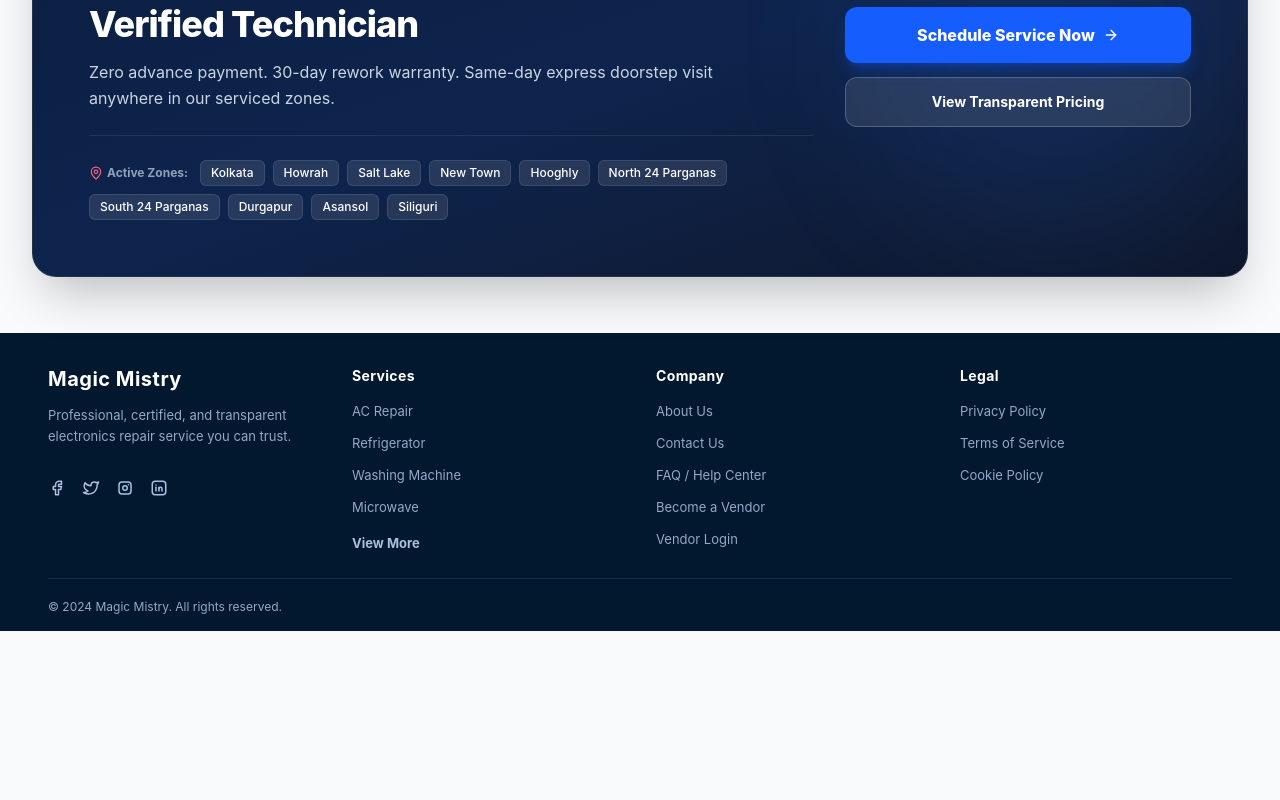
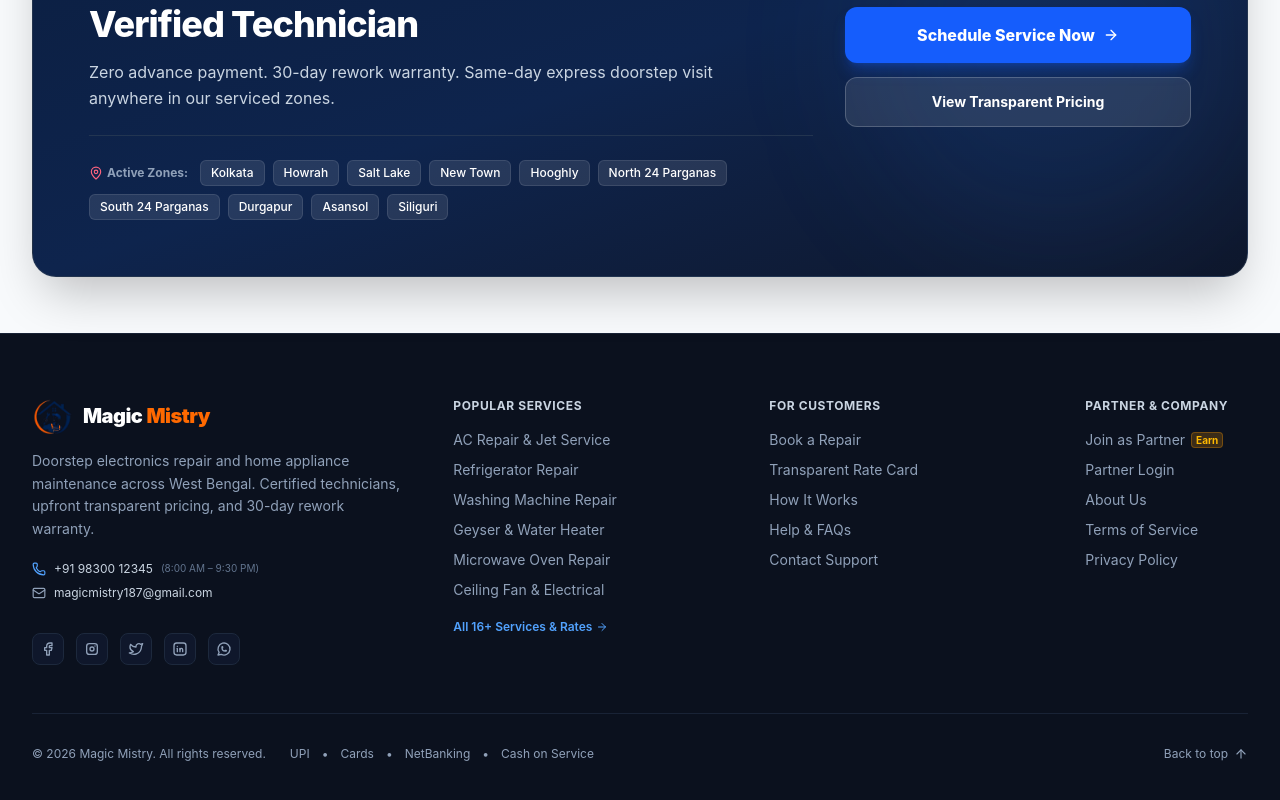
Before and after one commit to magicmistry187/Magic-Mistry, a React (Vite) app in the folder frontend/: page / in a window 1280 px wide. Shown: the part 5131-5931 px from the top of the page. Before the commit the page ends 5762 px from the top, so only its background shows below. Built offline with nearby package versions, Linux system fonts and the light colour scheme; no server answers.

Commit message:
feat(frontend): redesign modern footer and streamline technician profile dropdown

```diff
--- a/frontend/src/components/common/Footer.jsx
+++ b/frontend/src/components/common/Footer.jsx
@@ -1,41 +1,33 @@
-import { useState } from "react";
-import { Link, useNavigate } from "react-router-dom";
-import { motion } from "framer-motion";
+import React, { useState } from 'react';
+import { Link, useNavigate } from 'react-router-dom';
+import { Phone, Mail, ArrowUp, ArrowRight } from 'lucide-react';
 import {
-  TbRosetteDiscountCheck,
-  TbAward,
   TbBrandFacebook,
+  TbBrandInstagram,
   TbBrandTwitter,
-  TbBrandInstagram,
-  TbBrandLinkedin
-} from "react-icons/tb";
-import { useAuth } from "../../context/AuthContext";
-import LoginRequiredModal from "../auth/LoginRequiredModal";
+  TbBrandLinkedin,
+  TbBrandWhatsapp,
+} from 'react-icons/tb';
+import { useAuth } from '../../context/AuthContext';
+import LoginRequiredModal from '../auth/LoginRequiredModal';
+
+const logo2 = '/logo2.png';
+
+// ── Top 6 High-Intent Repair Services ───────────────────────────────
+const POPULAR_SERVICES = [
+  { id: 1, name: 'AC Repair & Jet Service' },
+  { id: 2, name: 'Refrigerator Repair' },
+  { id: 3, name: 'Washing Machine Repair' },
+  { id: 13, name: 'Geyser & Water Heater' },
+  { id: 4, name: 'Microwave Oven Repair' },
+  { id: 12, name: 'Ceiling Fan & Electrical' },
+];
 
 const Footer = () => {
   const navigate = useNavigate();
   const { isLoggedIn } = useAuth();
   const [selectedAppliance, setSelectedAppliance] = useState(null);
   const [showLoginModal, setShowLoginModal] = useState(false);
-
-  const categories = [
-    { id: 1, name: 'AC Repair', icon: '❄️' },
-    { id: 2, name: 'Refrigerator', icon: '🧊' },
-    { id: 3, name: 'Washing Machine', icon: '🧺' },
-    { id: 4, name: 'Microwave', icon: '♨️' },
-    { id: 5, name: 'Mixer Grinder', icon: '🥛' },
-    { id: 6, name: 'Pump Motor', icon: '💧' },
-    { id: 7, name: 'Air Cooler', icon: '💨' },
-    { id: 8, name: 'Induction Cooktop', icon: '🍳' },
-    { id: 9, name: 'Stabilizer', icon: '🔌' },
-    { id: 10, name: 'Press Iron', icon: '👔' },
-    { id: 11, name: 'TV', icon: '📺' },
-    { id: 12, name: 'Ceiling Fan', icon: '🌀' },
-    { id: 13, name: 'Geyser', icon: '🚿' },
-    { id: 14, name: 'Stand Fan', icon: '🌬️' },
-    { id: 15, name: 'Table / Wall Fan', icon: '🎐' },
-    { id: 16, name: 'Wiring / Switch Board', icon: '⚡' },
-  ];
 
   const handleServiceClick = (e, appliance) => {
     e.preventDefault();
@@ -47,189 +39,255 @@
 
     navigate('/booking', {
       state: {
-        appliance: appliance
-      }
+        appliance: appliance,
+      },
     });
   };
 
-  const displayedServices = categories.slice(0, 4);
-  const containerVariants = {
-    hidden: { opacity: 0, y: 15 },
-    visible: {
-      opacity: 1,
-      y: 0,
-      transition: {
-        duration: 0.5,
-        staggerChildren: 0.1,
-      },
-    },
-  };
-
-  const itemVariants = {
-    hidden: { opacity: 0, y: 10 },
-    visible: { opacity: 1, y: 0 },
+  const handleScrollToTop = () => {
+    if (window.__lenis) {
+      window.__lenis.scrollTo(0, { duration: 1.1 });
+    } else {
+      window.scrollTo({ top: 0, behavior: 'smooth' });
+    }
   };
 
   return (
-    <footer className="bg-[#02182e] text-[#94a9c5] font-sans w-full">
+    <footer className="bg-[#0B111E] text-slate-400 font-sans border-t border-slate-800/80">
+      <div className="max-w-7xl mx-auto px-4 sm:px-6 lg:px-8 py-12 lg:py-16">
+        {/* Main Grid: 4 Balanced, Breathable Columns */}
+        <div className="grid grid-cols-1 md:grid-cols-2 lg:grid-cols-12 gap-10 lg:gap-12">
 
-      <div className="max-w-[1400px] w-full mx-auto px-6 md:px-12 pt-8 pb-4">
+          {/* ── Brand & Contact Info (lg:col-span-4) ── */}
+          <div className="lg:col-span-4 flex flex-col justify-between space-y-6">
+            <div className="space-y-4">
+              <Link
+                to="/"
+                className="inline-flex items-center gap-2.5 group focus-visible:outline-none focus-visible:ring-2 focus-visible:ring-blue-500 rounded-md"
+                aria-label="Magic Mistry Home"
+              >
+                <img
+                  src={logo2}
+                  alt="Magic Mistry Logo"
+                  className="h-9 w-auto object-contain transition-transform duration-200 group-hover:scale-105"
+                  loading="lazy"
+                />
+                <div className="flex items-center font-black text-xl tracking-tight text-white leading-none">
+                  <span>Magic</span>
+                  <span className="text-orange-500 ml-1">Mistry</span>
+                </div>
+              </Link>
 
-        <motion.div
-          className="grid grid-cols-1 md:grid-cols-2 lg:grid-cols-4 gap-8 mb-6"
-          variants={containerVariants}
-          initial="hidden"
-          whileInView="visible"
-          viewport={{ once: true }}
-        >
-          {/* Column 1: Brand & Badges */}
-          <motion.div variants={itemVariants} className="flex flex-col">
-            <h2 className="text-xl font-bold text-white mb-3 tracking-wide">
-              Magic Mistry
-            </h2>
-            <p className="text-[13px] leading-relaxed mb-4 pe-2">
-              Professional, certified, and transparent electronics repair service
-              you can trust.
-            </p>
-            <div className="flex flex-col gap-2">
+              <p className="text-sm text-slate-400 leading-relaxed max-w-sm">
+                Doorstep electronics repair and home appliance maintenance across West Bengal.
+                Certified technicians, upfront transparent pricing, and 30-day rework warranty.
+              </p>
 
-              {/* this function when i add when the client send me the certifications that when they will arange it */}
-              {/* <motion.div
-                whileHover={{ scale: 1.02 }}
-                className="flex items-center gap-2 border border-[#1a385b] bg-[#09223e] px-3 py-1.5 rounded-md text-xs font-medium w-fit shadow-sm cursor-default"
-              >
-                <TbRosetteDiscountCheck className="text-base text-[#a8c1de]" />
-                ISO 9001:2015
-              </motion.div>
-              <motion.div
-                whileHover={{ scale: 1.02 }}
-                className="flex items-center gap-2 border border-[#1a385b] bg-[#09223e] px-3 py-1.5 rounded-md text-xs font-medium w-fit shadow-sm cursor-default"
-              >
-                <TbAward className="text-base text-[#a8c1de]" />
-                NABL Certified
-              </motion.div> */}
+              {/* Minimal Contact Details */}
+              <div className="space-y-2 pt-1 text-xs text-slate-300">
+                <a
+                  href="tel:+919830012345"
+                  className="inline-flex items-center gap-2 hover:text-white transition-colors"
+                >
+                  <Phone className="w-3.5 h-3.5 text-blue-400" />
+                  <span>+91 98300 12345</span>
+                  <span className="text-[10px] text-slate-500">(8:00 AM – 9:30 PM)</span>
+                </a>
+                <div className="flex items-center gap-2">
+                  <a
+                    href="mailto:magicmistry187@gmail.com"
+                    className="inline-flex items-center gap-2 hover:text-white transition-colors"
+                  >
+                    <Mail className="w-3.5 h-3.5 text-slate-400" />
+                    <span>magicmistry187@gmail.com</span>
+                  </a>
+                </div>
+              </div>
+            </div>
 
+            {/* Social Icons */}
+            <div className="flex items-center gap-3 pt-2">
+              {[
+                {
+                  icon: TbBrandFacebook,
+                  label: 'Facebook',
+                  url: 'https://facebook.com',
+                },
+                {
+                  icon: TbBrandInstagram,
+                  label: 'Instagram',
+                  url: 'https://instagram.com',
+                },
+                {
+                  icon: TbBrandTwitter,
+                  label: 'Twitter',
+                  url: 'https://twitter.com',
+                },
+                {
+                  icon: TbBrandLinkedin,
+                  label: 'LinkedIn',
+                  url: 'https://linkedin.com',
+                },
+                {
+                  icon: TbBrandWhatsapp,
+                  label: 'WhatsApp',
+                  url: 'https://wa.me/919830012345',
+                },
+              ].map((item, idx) => {
+                const Icon = item.icon;
+                return (
+                  <a
+                    key={idx}
+                    href={item.url}
+                    target="_blank"
+                    rel="noopener noreferrer"
+                    aria-label={`Magic Mistry on ${item.label}`}
+                    className="w-8 h-8 rounded-lg bg-slate-900 border border-slate-800 text-slate-400 hover:text-white hover:border-slate-700 hover:bg-slate-800 flex items-center justify-center transition-all duration-150"
+                  >
+                    <Icon className="w-4 h-4" />
+                  </a>
+                );
+              })}
             </div>
-             {/* Added Social Media Icons */}
-          <div className="flex items-center gap-4 text-[#a8c1de] pt-4">
-            <Link to="#" className="hover:text-white hover:scale-110 transition-all duration-200">
-              <TbBrandFacebook size={18} />
-            </Link>
-            <Link to="#" className="hover:text-white hover:scale-110 transition-all duration-200">
-              <TbBrandTwitter size={18} />
-            </Link>
-            <Link to="#" className="hover:text-white hover:scale-110 transition-all duration-200">
-              <TbBrandInstagram size={18} />
-            </Link>
-            <Link to="#" className="hover:text-white hover:scale-110 transition-all duration-200">
-              <TbBrandLinkedin size={18} />
-            </Link>
           </div>
-          </motion.div>
 
-          {/* Column 2: Services */}
-          <motion.div variants={itemVariants}>
-            <h3 className="text-[14px] font-bold text-white mb-3 tracking-wide">
-              Services
+          {/* ── Column 2: Popular Services (lg:col-span-3) ── */}
+          <div className="lg:col-span-3">
+            <h3 className="text-xs font-bold uppercase tracking-wider text-slate-300 mb-4">
+              Popular Services
             </h3>
-            <ul className="flex flex-col gap-2">
-              {displayedServices.map((link) => (
-                <li key={link.id}>
+            <ul className="space-y-2.5 text-sm">
+              {POPULAR_SERVICES.map((service) => (
+                <li key={service.id}>
                   <button
-                    onClick={(e) => handleServiceClick(e, link)}
-                    className="text-[13px] inline-block transition-all duration-200 hover:translate-x-1 hover:text-white text-left"
+                    type="button"
+                    onClick={(e) => handleServiceClick(e, service)}
+                    className="hover:text-white transition-colors duration-150 text-left cursor-pointer"
                   >
-                    {link.name}
+                    {service.name}
                   </button>
                 </li>
               ))}
-              <li>
-                <button
-                  onClick={() => navigate('/booking')}
-                  className="text-[13px] font-bold text-[#a8c1de] mt-2 transition-all duration-200 hover:text-white"
+              <li className="pt-1.5">
+                <Link
+                  to="/pricing"
+                  className="inline-flex items-center gap-1 text-xs font-semibold text-blue-400 hover:text-blue-300 transition-colors"
                 >
-                  View More
-                </button>
+                  <span>All 16+ Services & Rates</span>
+                  <ArrowRight className="w-3 h-3" />
+                </Link>
               </li>
             </ul>
-          </motion.div>
+          </div>
 
-          {/* Column 3: Company */}
-          <motion.div variants={itemVariants}>
-            <h3 className="text-[14px] font-bold text-white mb-3 tracking-wide">
-              Company
+          {/* ── Column 3: Customers & Booking (lg:col-span-3) ── */}
+          <div className="lg:col-span-3">
+            <h3 className="text-xs font-bold uppercase tracking-wider text-slate-300 mb-4">
+              For Customers
             </h3>
-            <ul className="flex flex-col gap-2">
-              {[
-                { name: "About Us", path: "/about" },
-                { name: "Contact Us", path: "/contact" },
-                { name: "FAQ / Help Center", path: "/faq" },
-                { name: "Become a Vendor", path: "/become-a-vendor" },
-                { name: "Vendor Login", path: "/login", state: { isVendorLogin: true } },
-              ].map((link) => (
-                <li key={link.name}>
-                  <Link
-                    to={link.path}
-                    state={link.state}
-                    className={`text-[13px] inline-flex items-center gap-1.5 transition-all duration-200 hover:translate-x-1 ${
-                      link.isBadge
-                        ? 'text-orange-400 font-bold hover:text-orange-300'
-                        : 'hover:text-white'
-                    }`}
-                  >
-                    <span>{link.name}</span>
-                    {link.isBadge && (
-                      <span className="text-[10px] font-extrabold bg-orange-500/20 text-orange-400 border border-orange-500/40 px-1.5 py-0.2 rounded uppercase">
-                        {link.badgeText || 'Demo'}
-                      </span>
-                    )}
-                  </Link>
-                </li>
-              ))}
+            <ul className="space-y-2.5 text-sm">
+              <li>
+                <Link to="/booking" className="hover:text-white transition-colors duration-150">
+                  Book a Repair
+                </Link>
+              </li>
+              <li>
+                <Link to="/pricing" className="hover:text-white transition-colors duration-150">
+                  Transparent Rate Card
+                </Link>
+              </li>
+              <li>
+                <Link to="/how-it-works" className="hover:text-white transition-colors duration-150">
+                  How It Works
+                </Link>
+              </li>
+              <li>
+                <Link to="/faq" className="hover:text-white transition-colors duration-150">
+                  Help & FAQs
+                </Link>
+              </li>
+              <li>
+                <Link to="/contact" className="hover:text-white transition-colors duration-150">
+                  Contact Support
+                </Link>
+              </li>
             </ul>
-          </motion.div>
+          </div>
 
-          {/* Column 4: Legal */}
-          <motion.div variants={itemVariants}>
-            <h3 className="text-[14px] font-bold text-white mb-3 tracking-wide">
-              Legal
+          {/* ── Column 4: Partners & Company (lg:col-span-2) ── */}
+          <div className="lg:col-span-2">
+            <h3 className="text-xs font-bold uppercase tracking-wider text-slate-300 mb-4">
+              Partner & Company
             </h3>
-            <ul className="flex flex-col gap-2">
-              {[
-                { name: "Privacy Policy", path: "/privacy" },
-                { name: "Terms of Service", path: "/terms" },
-                { name: "Cookie Policy", path: "/cookies" },
-              ].map((link) => (
-                <li key={link.name}>
-                  <Link
-                    to={link.path}
-                    className="text-[13px] inline-block transition-all duration-200 hover:translate-x-1 hover:text-white"
-                  >
-                    {link.name}
-                  </Link>
-                </li>
-              ))}
+            <ul className="space-y-2.5 text-sm">
+              <li>
+                <Link
+                  to="/become-a-vendor"
+                  className="inline-flex items-center gap-1.5 hover:text-white transition-colors duration-150"
+                >
+                  <span>Join as Partner</span>
+                  <span className="text-[10px] font-bold bg-amber-500/20 text-amber-400 border border-amber-500/30 px-1 rounded">
+                    Earn
+                  </span>
+                </Link>
+              </li>
+              <li>
+                <Link
+                  to="/login"
+                  state={{ isVendorLogin: true }}
+                  className="hover:text-white transition-colors duration-150"
+                >
+                  Partner Login
+                </Link>
+              </li>
+              <li>
+                <Link to="/about" className="hover:text-white transition-colors duration-150">
+                  About Us
+                </Link>
+              </li>
+              <li>
+                <Link to="/terms" className="hover:text-white transition-colors duration-150">
+                  Terms of Service
+                </Link>
+              </li>
+              <li>
+                <Link to="/privacy" className="hover:text-white transition-colors duration-150">
+                  Privacy Policy
+                </Link>
+              </li>
             </ul>
-          </motion.div>
-        </motion.div>
+          </div>
 
-        {/* Bottom Copyright & Socials Bar */}
-        <motion.div
-          className="border-t border-[#122e4d] pt-5 mt-2 flex flex-col md:flex-row justify-between items-center gap-4"
-          initial={{ opacity: 0 }}
-          whileInView={{ opacity: 1 }}
-          transition={{ delay: 0.3, duration: 0.5 }}
-          viewport={{ once: true }}
-        >
-          <p className="text-xs">
-            © 2024 Magic Mistry. All rights reserved.
-          </p>
+        </div>
 
+        {/* ── Bottom Bar: Copyright & Back to Top ── */}
+        <div className="mt-12 pt-8 border-t border-slate-800/80 flex flex-col sm:flex-row items-center justify-between gap-4 text-xs text-slate-400">
+          <div className="flex flex-wrap items-center gap-x-6 gap-y-2">
+            <p>© {new Date().getFullYear()} Magic Mistry. All rights reserved.</p>
+            <div className="flex items-center gap-3 text-slate-400">
+              <span>UPI</span>
+              <span>•</span>
+              <span>Cards</span>
+              <span>•</span>
+              <span>NetBanking</span>
+              <span>•</span>
+              <span>Cash on Service</span>
+            </div>
+          </div>
 
-        </motion.div>
-
+          <button
+            type="button"
+            onClick={handleScrollToTop}
+            className="inline-flex items-center gap-1.5 hover:text-white transition-colors cursor-pointer text-slate-400"
+            aria-label="Back to top"
+          >
+            <span>Back to top</span>
+            <ArrowUp className="w-3.5 h-3.5" />
+          </button>
+        </div>
       </div>
 
+      {/* Auth Modal Trigger */}
       <LoginRequiredModal
         isOpen={showLoginModal}
         onClose={() => setShowLoginModal(false)}
```
Also changed, not shown: frontend/src/components/common/Navbar.jsx (+9 -19 lines).
